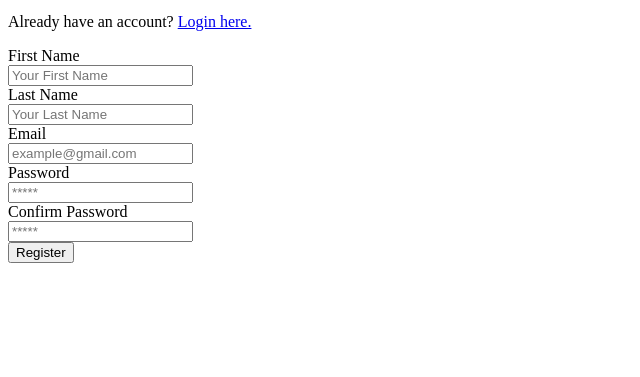
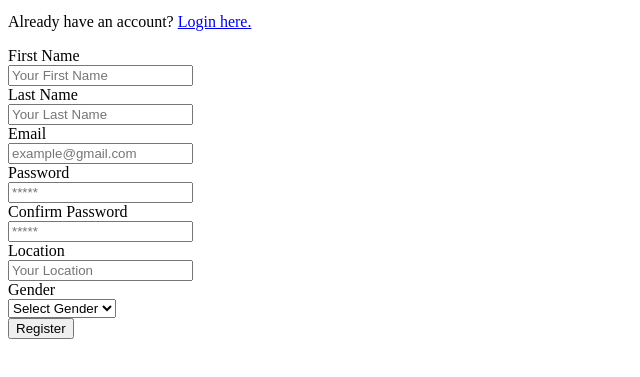
Before and after one commit to Kikks/fun-olympic-client, a website built with Vite: page register/index.html in a window 1280 px wide. Shown: the part 129-506 px from the top of the page, without its empty margins (0-640 px from the left). Built offline with nearby package versions, Linux system fonts and the light colour scheme; no server answers; a web font is replaced by a local one.

Commit message:
Added new registration inputs

```diff
--- a/register/index.html
+++ b/register/index.html
@@ -135,6 +135,45 @@
                         />
                       </div>
                     </div>
+
+                    <div class="col-span-1 sm:col-span-1">
+                      <label
+                        for="company-website"
+                        class="block text-sm font-medium text-gray-700"
+                      >
+                        Location
+                      </label>
+                      <div class="mt-1 flex rounded-md shadow-sm">
+                        <input
+                          type="text"
+                          name="location"
+                          id="location"
+                          class="block w-full flex-1 rounded-none rounded-r-md border-gray-300 focus:border-indigo-500 focus:ring-indigo-500 sm:text-sm"
+                          placeholder="Your Location"
+                        />
+                      </div>
+                    </div>
+
+                    <div class="col-span-1 sm:col-span-1">
+                      <label
+                        for="company-website"
+                        class="block text-sm font-medium text-gray-700"
+                      >
+                        Gender
+                      </label>
+                      <div class="mt-1 flex rounded-md shadow-sm">
+                        <select
+                          name="location"
+                          id="location"
+                          class="block w-full flex-1 rounded-none rounded-r-md border-gray-300 focus:border-indigo-500 focus:ring-indigo-500 sm:text-sm"
+                          placeholder="Your Gender"
+                        >
+                          <option value="">Select Gender</option>
+                          <option value="M">Male</option>
+                          <option value="F">Female</option>
+                        </select>
+                      </div>
+                    </div>
                   </div>
                 </div>
                 <div class="bg-gray-50 px-4 py-3 text-right sm:px-6">
```
